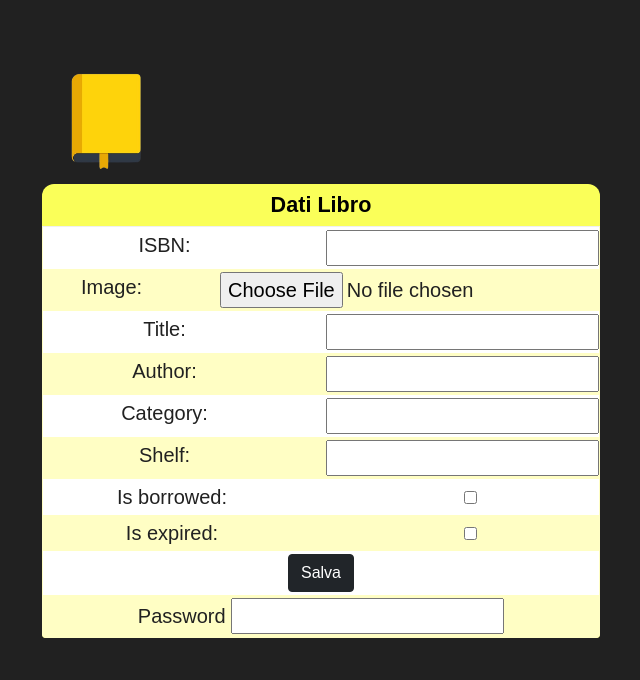
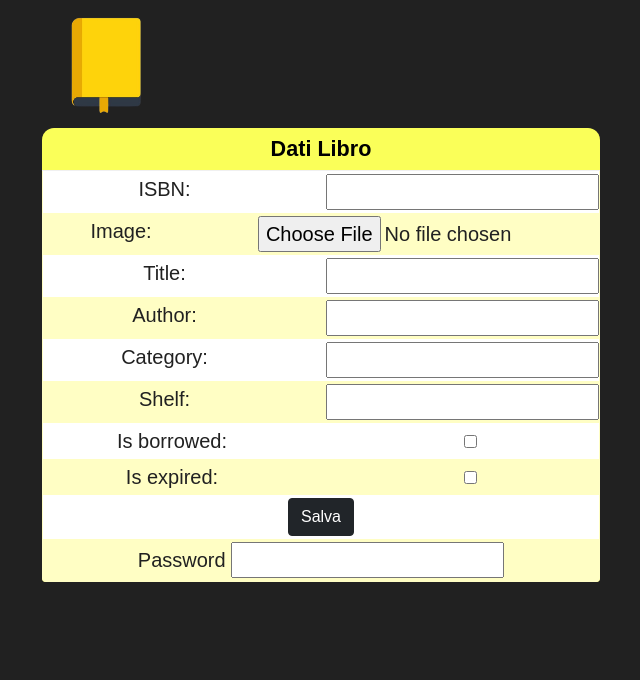
Before and after one commit to andbar27/provaLibreria, a Django app: page /libreria/add-book in a window 1280 px wide. Shown: the part 120-800 px from the top of the page, without its empty margins (40-680 px from the left). Run offline with Django 5.2, Linux system fonts and the light colour scheme.

Commit message:
form sistemati, da centrare icona, e campo image

```diff
--- a/libreria/templates/libreria/add-book.html
+++ b/libreria/templates/libreria/add-book.html
@@ -4,13 +4,14 @@
 
 <form method="post" enctype="multipart/form-data">
     {% csrf_token %}
+
+
     <div class="container">
+        {% load static %}
+        <img src="{% static 'libreria/libro.png' %}" alt="logolibro" style="width:8rem; height:8rem; position: relative;">
         <div class="row2">
-            <div class="col-sm" style="margin-top: 5%;">
-                {% load static %}
-                <img src="{% static 'libreria/libro.png' %}" alt="logolibro" style="width:8rem; height:8rem; position: relative;">
+            <div class="col-sm" style="margin-top: 0%;">
                 <div class="tab">
-
                     <div class="tab__title">Dati Libro</div>
                     <div class="tab__data">
                         <div class="tab__center">
@@ -27,10 +28,10 @@
                             <div class="item">
                                 <div class ="row">
                                     <div class="col">
-                                        <label for="id_image">Image:</label>
+                                        <label for="id_image" style="margin-left: 14%;">Image:</label>
                                     </div>
                                     <div class="col">
-                                        <input type="file" name="image" accept="image/*" id="id_image">
+                                        <input type="file" style="margin-left: 10%;" name="image" accept="image/*" id="id_image">
                                     </div>
                                 </div>
                             </div>
--- a/libreria/templates/libreria/stats_libreria.html
+++ b/libreria/templates/libreria/stats_libreria.html
@@ -34,7 +34,6 @@
             </div>
 
             <div class="col-sm" style="margin-top:5%">
-                <center>
                 <a style="font-size:1.35rem;">Libri Prestati: <a style="color: #ffc720; font-size:1.35rem;">{{ n_libri_prestati }}</a></a>
                 <div class="tab">
                     <div class="tab__title">Elenco Libri Prestati</div>
@@ -58,11 +57,10 @@
                         </div>
                     </div>
                 </div>
-                </center>
             </div>
         </div>
-        <div style="text-align: center; margin-top: 5%;">
-            Sito sviluppato da:  Andrea Barbato ©
+        <div style="text-align: center; margin-top: 5%; margin-bottom: 1%;">
+            Sito sviluppato da:  Andrea Barbato & Luca Cavalleri ©
         </div>
 
     </div>
```
Also changed, not shown: libreria/templates/libreria/add-member.html (+23 -5 lines). Lines whose indentation alone changed are shown as unchanged.
